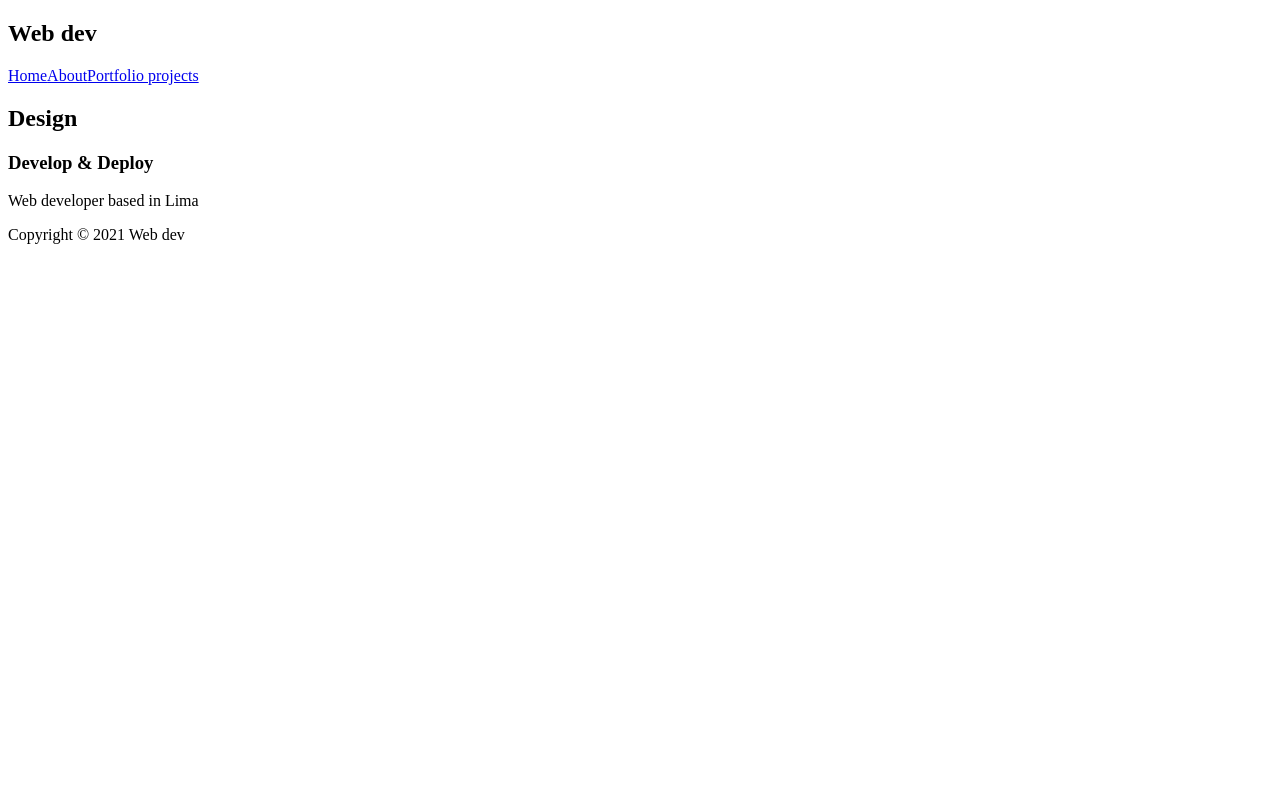
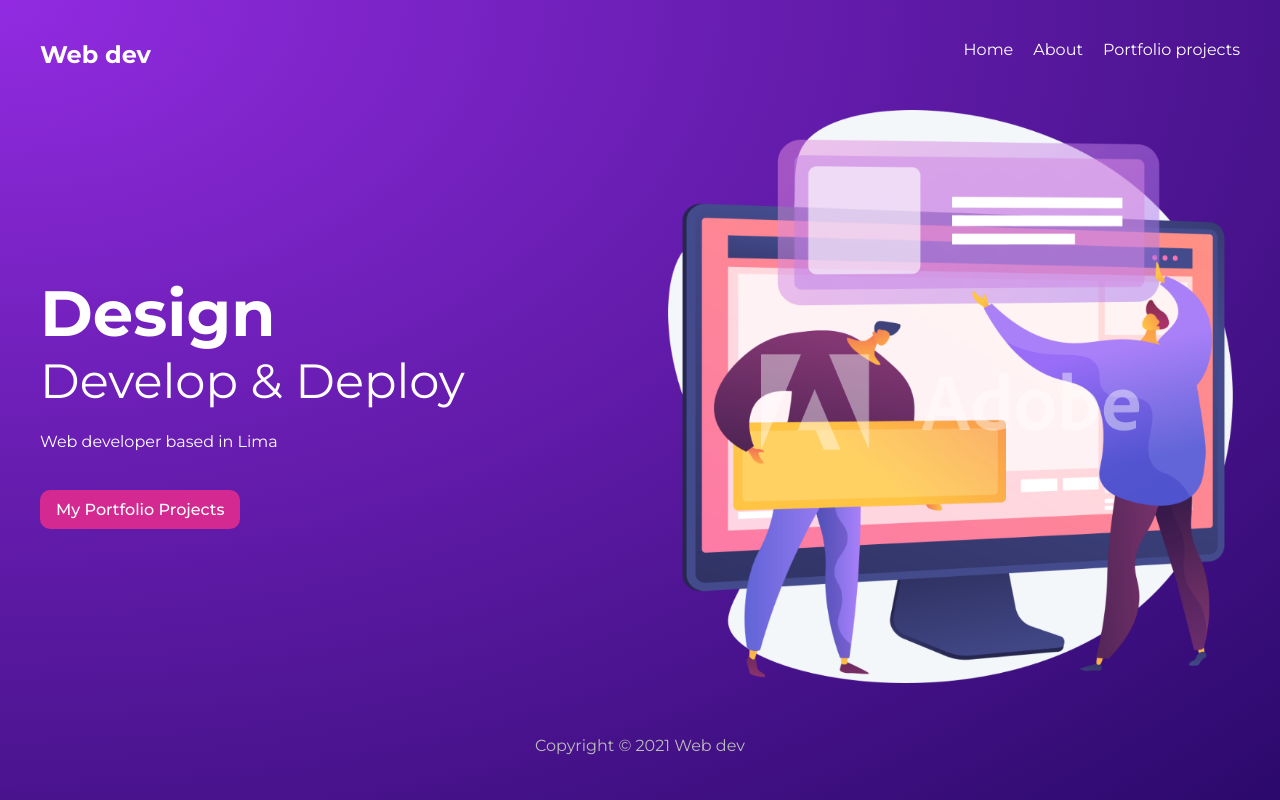
Before and after one commit to kioshiokamoto/gatsby-portfolio-example, a Gatsby site: page / in a window 1280 px wide. Built offline with nearby package versions, Linux system fonts and the light colour scheme; Gatsby itself is replaced by a stand-in of ours.

Commit message:
:fire: IMPROVE: Add css global and local - add static image

```diff
--- a/src/components/Layout.js
+++ b/src/components/Layout.js
@@ -1,5 +1,6 @@
 import React from 'react'
 import Navbar from './Navbar'
+import '../styles/global.css'
 
 const Layout = ({children}) => {
     return (
--- a/src/pages/index.js
+++ b/src/pages/index.js
@@ -1,15 +1,19 @@
+import { Link } from "gatsby";
 import React from "react"
 import Layout from "../components/Layout"
+import styles from '../styles/home.module.css'
 
 export default function Home() {
   return (
     <Layout>
-      <section>
+      <section className={styles.header}>
         <div>
           <h2>Design</h2>
           <h3>Develop & Deploy</h3>
           <p>Web developer based in Lima</p>
+          <Link className={styles.btn} to="/projects">My Portfolio Projects</Link>
         </div>
+        <img src="/banner.png" alt="banner" style={{maxWidth:'100%'}} />
       </section>
     </Layout>
   )
--- a/src/pages/projects/index.js
+++ b/src/pages/projects/index.js
@@ -1,10 +1,10 @@
 import React from "react"
 import Layout from "../../components/Layout"
-
+import styles from '../../styles/projects.module.css'
 const index = () => {
   return (
     <Layout>
-      <div>
+      <div className={styles.portfolio}>
         <h1>Portfolio</h1>
         <h3>Projects & Websites I've created</h3>
       </div>
--- /dev/null
+++ b/src/styles/global.css
@@ -0,0 +1,50 @@
+@import url('https://fonts.googleapis.com/css2?family=Montserrat:wght@300;400;500;700&display=swap');
+
+* {
+  margin: 0;
+  padding: 0;
+  text-decoration: none;
+  font-family: "Montserrat";
+  color: white;
+}
+html, body {
+  min-height: 100%;
+}
+body {
+  background: radial-gradient(at top left, rgba(146,43,225,1) 0%, rgba(43,9,107,1) 100%);
+  background-repeat: no-repeat;
+}
+p {
+  margin: 16px auto;
+  line-height: 1.5em;
+}
+
+/* layout & nav */
+.layout {
+  max-width: 1200px;
+  margin: 0 auto;
+}
+nav {
+  display: grid;
+  grid-template-columns: 1fr 1fr;
+  margin: 40px auto;
+}
+nav .links {
+  display: inline-block;
+  text-align: right;
+}
+nav a {
+  display: inline-block;
+  margin-left: 20px;
+  font-weight: 400;
+  padding-bottom: 8px;
+  border-bottom: 3px solid transparent;
+}
+nav a:hover {
+  border-color: white;
+}
+footer p{
+  text-align: center;
+  color: #bbb;
+  margin: 40px auto;
+}
--- /dev/null
+++ b/src/styles/home.module.css
@@ -0,0 +1,22 @@
+.header {
+    display: grid;
+    grid-template-columns: 1fr 1fr;
+    grid-gap: 40px;
+    align-items: center;
+  }
+  .header h2 {
+    font-size: 4em;
+  }
+  .header h3 {
+    font-size: 3em;
+    font-weight: 400;
+    margin-bottom: 20px;
+  }
+  .btn {
+    display: inline-block;
+    background: #D42990;
+    padding: 10px 16px;
+    border-radius: 10px;
+    margin-top: 20px;
+    font-weight: 500;
+  }
```
Also changed, not shown: src/styles/projects.module.css (added, +11 -0 lines), static/banner.png (added).
